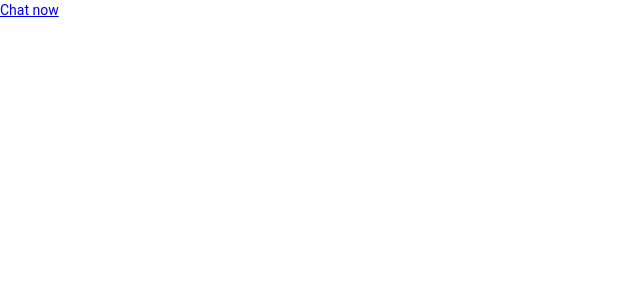
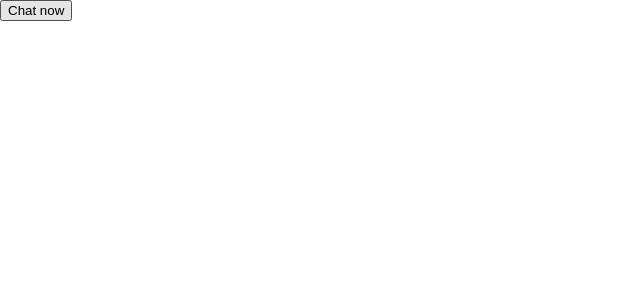
Before and after one commit to ibardash/zootalk-app, a React (Create React App) app: page / in a window 1280 px wide. Shown: the top 300 px of the page, without its empty margins (0-640 px from the left). Built offline with nearby package versions, Linux system fonts and the light colour scheme.

Commit message:
feat: programmatically navigate

```diff
--- a/src/WelcomeScreen.tsx
+++ b/src/WelcomeScreen.tsx
@@ -1,5 +1,8 @@
-import { Link } from "react-router-dom";
+import { useNavigate } from "react-router-dom";
 
 export function WelcomeScreen() {
-  return <Link to="/chat">Chat now</Link>;
+  const navigate = useNavigate();
+  const handleClick = () => navigate("/chat");
+
+  return <button onClick={handleClick}>Chat now</button>;
 }
```
